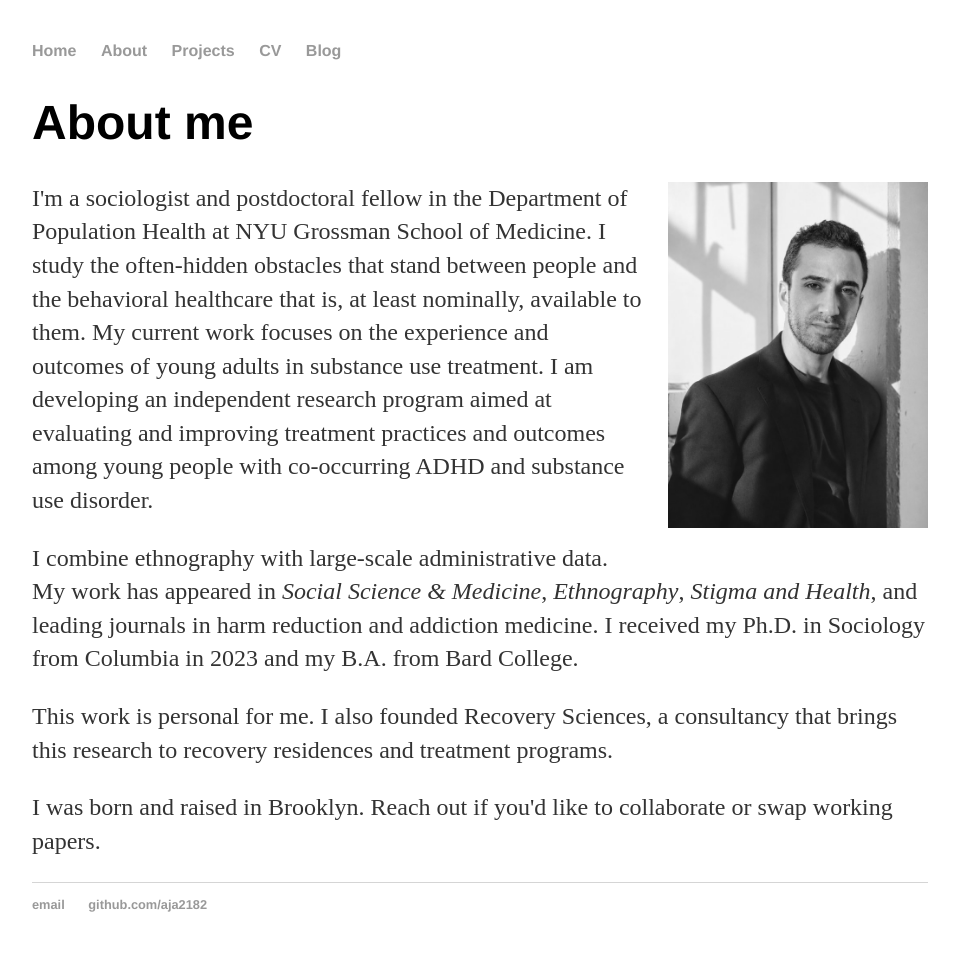
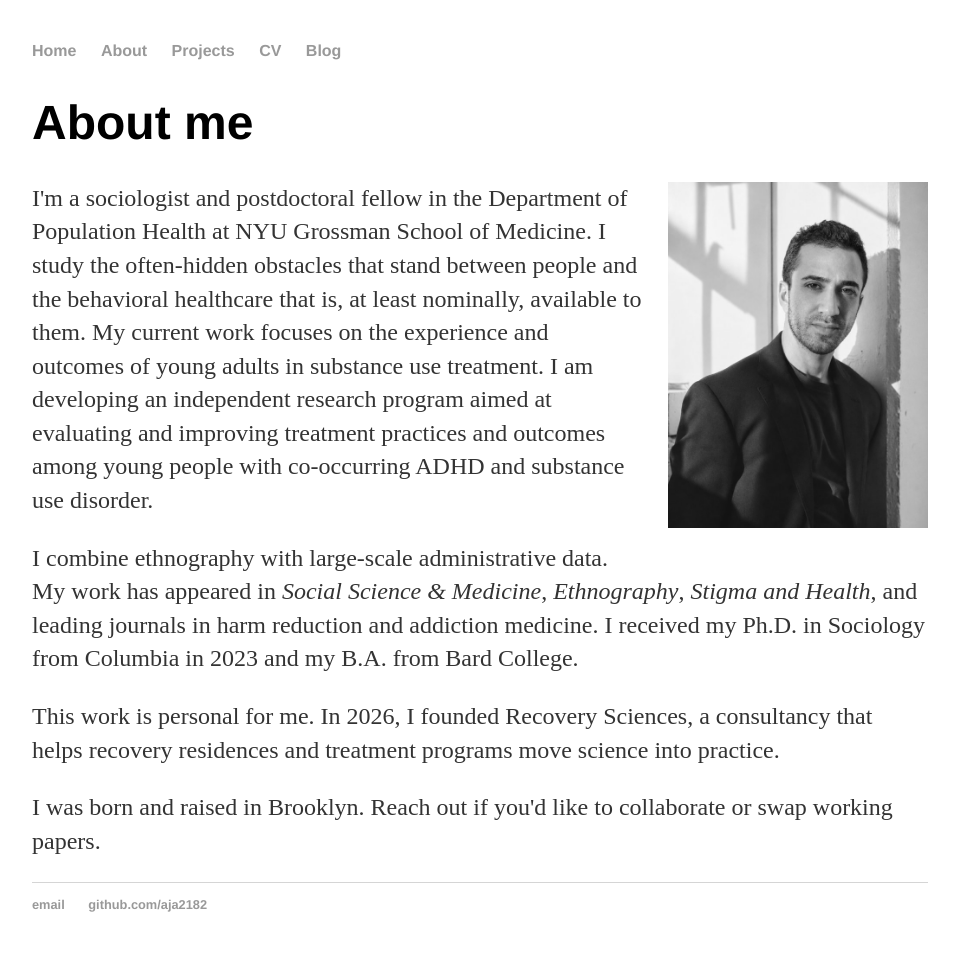
Before and after one commit to aja2182/aja2182.github.io, a Jekyll site: the page built from about/index.html, in a window 1280 px wide. Shown: the whole page, without its empty margins (160-1119 px from the left). Built offline with Jekyll 4.4.1, drawn with Linux system fonts in a browser that asks for light colours.

Commit message:
Update Recovery Sciences line on About page
Co-Authored-By: Claude Opus 5.5 <noreply@anthropic.com>
Claude-Session: https://claude.ai/code/session_01UBGUuVKp8RBC6Hia74W8jU

```diff
--- a/about/index.html
+++ b/about/index.html
@@ -11,7 +11,7 @@ title: About me
 
 <p>I combine ethnography with large-scale administrative data. My work has appeared in <i>Social Science &amp; Medicine</i>, <i>Ethnography</i>, <i>Stigma and Health</i>, and leading journals in harm reduction and addiction medicine. I received my Ph.D. in Sociology from Columbia in 2023 and my B.A. from Bard College.</p>
 
-<p>This work is personal for me. I also founded Recovery Sciences, a consultancy that brings this research to recovery residences and treatment programs.</p>
+<p>This work is personal for me. In 2026, I founded Recovery Sciences, a consultancy that helps recovery residences and treatment programs move science into practice.</p>
 
 <p>I was born and raised in Brooklyn. Reach out if you'd like to collaborate or swap working papers.</p>
 
```
